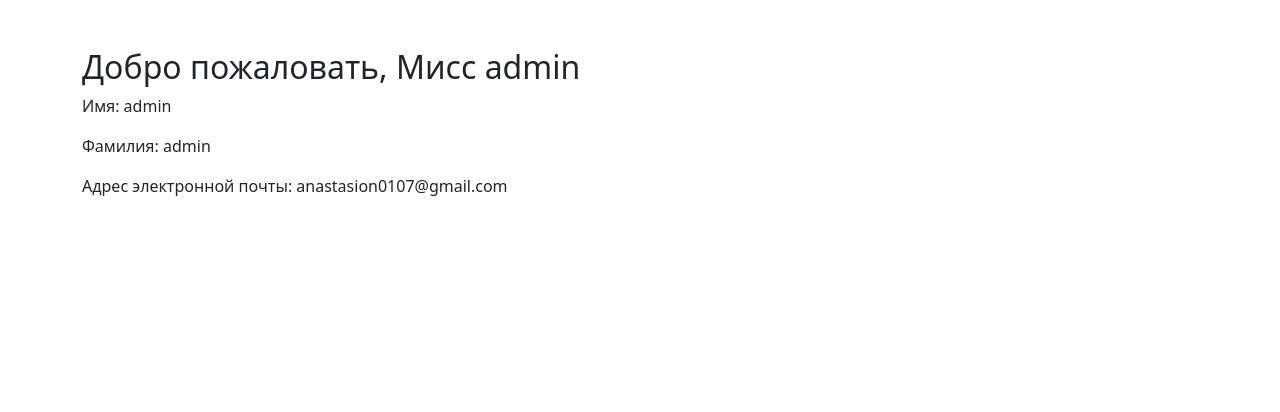
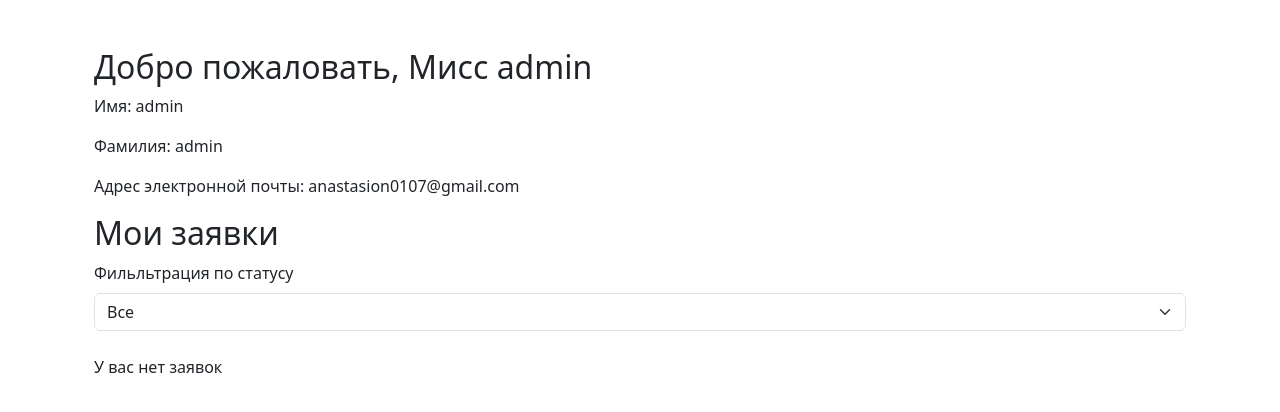
Before and after one commit to bruh0107/rkis_design_pro, a Django app: page /profile/ in a window 1280 px wide. Shown: the part 72-484 px from the top of the page. Run offline with Django 5.2, Linux system fonts and the light colour scheme; a user stored in the database is signed in; data comes from the database, SQL or seed files in the repository; both versions use the stored data as it was after the commit; some libraries are stand-ins or nearby versions.

Commit message:
create application card (profile)

```diff
--- a/design/models.py
+++ b/design/models.py
@@ -40,8 +40,8 @@ class Category(models.Model):
 class Application(models.Model):
     applicant = models.ForeignKey(CustomUser, on_delete=models.CASCADE, verbose_name="Пользователь")
     title = models.CharField(max_length=150, verbose_name="Название заявки")
-    description = models.TextField(max_length=150, verbose_name="Описание заявки")
-    image = models.FileField(upload_to=applicant, verbose_name="Загрузите фото заявки")
+    description = models.TextField(max_length=500, verbose_name="Описание заявки")
+    image = models.FileField(upload_to='images/', verbose_name="Загрузите фото заявки")
     category = models.ForeignKey(Category, on_delete=models.CASCADE, verbose_name='Категория заявки')
 
     STATUS_CHOICES = [
--- a/design/templates/main/profile.html
+++ b/design/templates/main/profile.html
@@ -3,6 +3,7 @@
 <title>{% block title %}Личный профиль{% endblock %}</title>
 
 {% block content %}
+<div class="container">
     <h2>Добро пожаловать,
         {% if user.gender == 'M' %}
             Мистер
@@ -14,4 +15,55 @@
     <p>Имя: {{ user.first_name }}</p>
     <p>Фамилия: {{ user.last_name }}</p>
     <p>Адрес электронной почты: {{ user.email }}</p>
+    <h2>Мои заявки</h2>
+
+    <form method="get" class="mb-4">
+        <label for="status" class="form-label">Фильльтрация по статусу</label>
+        <select class="form-select" name="status" id="status">
+            <option value="" {% if status_filter == '' %}selected{% endif %}>Все</option>
+            <option value="n" {% if status_filter == "N" %}selected{% endif %}>Новая</option>
+            <option value="a" {% if status_filter == 'P' %}selected{% endif %}>Принято в работу</option>
+            <option value="s" {% if status_filter == 'M' %}selected{% endif %}>Выполнено</option>
+        </select>
+    </form>
+
+    <div>
+        {% for application in applications %}
+            <div class="py-3">
+                <div class="d-flex align-items-center gap-2">
+                    <img style="height: 150px; max-width: 150px; object-fit: cover;" src="{{ application.image.url }}" alt="Фото проекта">
+                    <div class="flex-grow-1">
+                        <div class="d-flex justify-content-between">
+                            <p class="d-flex align-items-center gap-1">{{ application.title }} {% if application.status == "N" %}
+                                    <span class="text-light bg-warning px-2 py-1 rounded-2">Новая</span>
+                                {% elif application.status == "P" %}
+                                    <span class="text-info">Принято в работу</span>
+                                {% elif application.status == "D" %}
+                                    <span class="text-success">Выполнено</span>
+                                {% endif %}</p>
+                            <span>Категория: {{ application.category }}</span>
+                        </div>
+                        <div class="d-flex justify-content-end">
+
+                            <p>Дата создания: {{ application.date|date:"d.m.Y H:i" }}</p>
+                        </div>
+                        <div class="d-flex justify-content-between">
+                            <p style="width: 500px; height: 50px; text-overflow: ellipsis; overflow: hidden;">{{ application.description }}</p>
+                            <form action="{% url 'application-delete' application.id %}" method="post">
+                                    {% csrf_token %}
+                                    <button type="submit" class="btn btn-success">Удалить заявку</button>
+                            </form>
+                        </div>
+                    </div>
+                </div>
+            </div>
+            {% empty %}
+            <div>
+                <p>У вас нет заявок</p>
+            </div>
+        {% endfor %}
+    </div>
+</div>
+
+
 {% endblock %}
--- a/design/urls.py
+++ b/design/urls.py
@@ -8,5 +8,7 @@ urlpatterns = [
     path('login/', auth_views.LoginView.as_view(template_name='main/login.html'), name='login'),
     path('logout/', views.logout_view, name='logout'),
     path('profile/', views.Profile.as_view(), name='profile'),
-    path('create/', views.create_application, name='application-create')
+
+    path('create/', views.create_application, name='application-create'),
+    path('application/<int:pk>/delete/', views.delete_application, name='application-delete')
 ]
--- a/design/views.py
+++ b/design/views.py
@@ -56,11 +56,11 @@ class Profile(LoginRequiredMixin, generic.DetailView):
         status_filter = self.request.GET.get('status', '')
 
         if status_filter:
-            application = Application.objects.filter(applicant=self.request.user, status=status_filter).order_by('date')
+            applications = Application.objects.filter(applicant=self.request.user, status=status_filter).order_by('date')
         else:
-            application = Application.objects.filter(applicant=self.request.user).order_by('date')
+            applications = Application.objects.filter(applicant=self.request.user).order_by('date')
 
-        context['application'] = application
+        context['applications'] = applications
         context['status_filter'] = status_filter
 
         return context
@@ -74,3 +74,5 @@ def delete_application(request, pk):
             messages.success(request, 'Заявка удалена')
         else:
             messages.error(request, 'Вы не можете удалить заявки, которые имеют статус "Принято в работу" и "Выполнено"')
+
+    return redirect('profile')
--- a/design_pro/urls.py
+++ b/design_pro/urls.py
@@ -15,9 +15,14 @@ Including another URLconf
     2. Add a URL to urlpatterns:  path('blog/', include('blog.urls'))
 """
 from django.contrib import admin
+from django.conf import settings
+from django.conf.urls.static import static
 from django.urls import path, include
 
 urlpatterns = [
     path('superadmin/', admin.site.urls),
     path('', include('design.urls'))
 ]
+
+if settings.DEBUG:
+    urlpatterns += static(settings.MEDIA_URL, document_root=settings.MEDIA_ROOT)
```
Also changed, not shown: design_pro/settings.py (+6 -1 lines), db.sqlite3, design.Application.applicant/19a45c0bd055b8060cc05d5208db888b.jpg (deleted), design/migrations/0014_alter_application_description_and_more.py (added), media/images/0feb0f583854df3ef462159ff70c8ca7.jpg (renamed from design.Application.applicant/0feb0f583854df3ef462159ff70c8ca7.jpg), media/images/51c1acb6739e42e08b9327ee4e0ee934.jpg (added), media/images/51c1acb6739e42e08b9327ee4e0ee934_9U1JQ5o.jpg (added), media/images/5ce39d67c22e65aa15c561f061820485.jpg (added), media/images/5ecaf59f5a7dd7d43a688dd579e15392.jpg (added).
